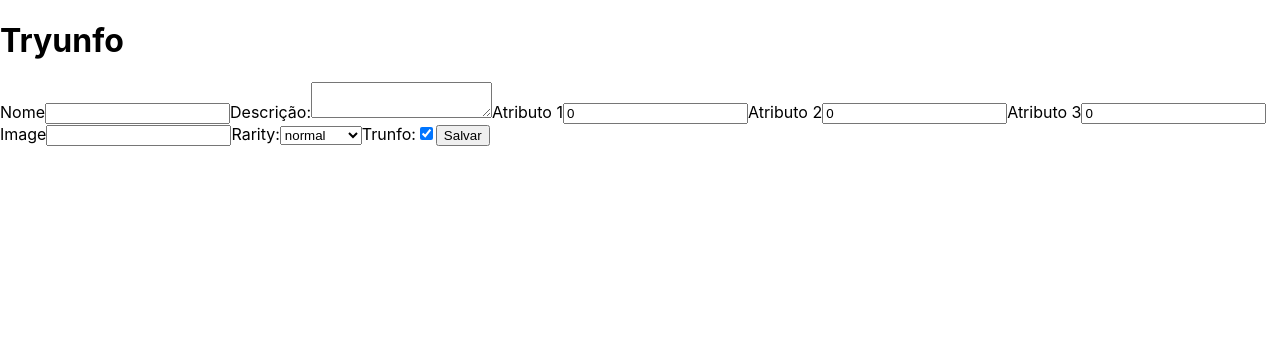
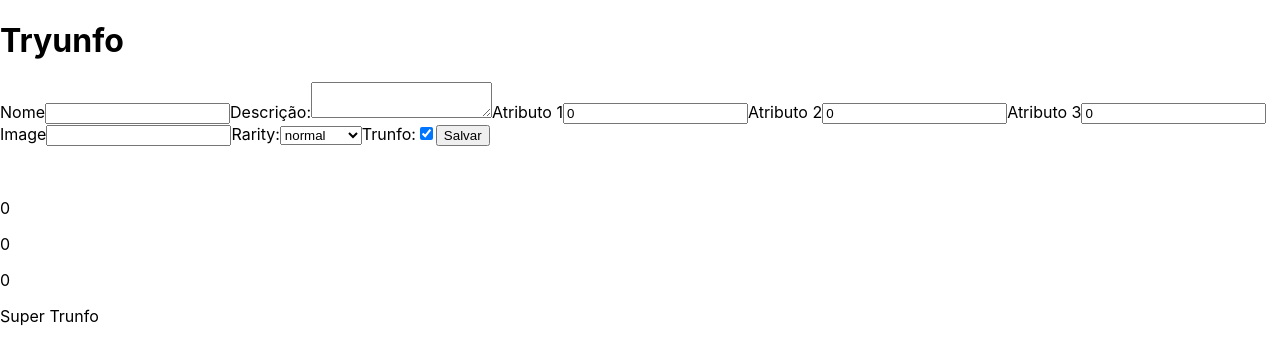
Before and after one commit to GiovannaMorais/Tryunfo-Project, a React (Create React App) app: page / in a window 1280 px wide. Shown: the top 364 px of the page. Built offline with nearby package versions, Linux system fonts and the light colour scheme.

Commit message:
Requisito 3

```diff
--- a/src/App.js
+++ b/src/App.js
@@ -1,5 +1,6 @@
 import React from 'react';
 import Form from './components/Form';
+import Card from './components/Card';
 
 const initialState = {
   name: '',
@@ -52,6 +53,16 @@ class App extends React.Component {
           onSaveButtonClick={ this.onSaveButtonClick }
 
         />
+        <Card
+          cardName={ name }
+          cardDescription={ description }
+          cardAttr1={ attr1 }
+          cardAttr2={ attr2 }
+          cardAttr3={ attr3 }
+          cardImage={ image }
+          cardRare={ rare }
+          cardTrunfo={ cardTrunfo }
+        />
       </div>
     );
   }
--- /dev/null
+++ b/src/components/Card.js
@@ -0,0 +1,35 @@
+import React from 'react';
+import PropTypes from 'prop-types';
+
+class Card extends React.Component {
+  render() {
+    const { cardName, cardDescription, cardImage, cardAttr1, cardAttr2,
+      cardAttr3, cardRare, cardTrunfo } = this.props;
+    return (
+      <div>
+
+        <p data-testid="name-card">{cardName}</p>
+
+        <img data-testid="image-card" src={ cardImage } alt={ cardName } />
+        <p data-testid="description-card">{cardDescription}</p>
+        <p data-testid="attr1-card">{cardAttr1}</p>
+        <p data-testid="attr2-card">{cardAttr2}</p>
+        <p data-testid="attr3-card">{cardAttr3}</p>
+        <p data-testid="rare-card">{cardRare}</p>
+        {cardTrunfo && <p data-testid="trunfo-card">Super Trunfo</p>}
+
+      </div>
+    );
+  }
+}
+Card.propTypes = {
+  cardName: PropTypes.string.isRequired,
+  cardDescription: PropTypes.string.isRequired,
+  cardImage: PropTypes.string.isRequired,
+  cardTrunfo: PropTypes.bool.isRequired,
+  cardRare: PropTypes.string.isRequired,
+  cardAttr3: PropTypes.number.isRequired,
+  cardAttr2: PropTypes.number.isRequired,
+  cardAttr1: PropTypes.number.isRequired,
+};
+export default Card;
```
